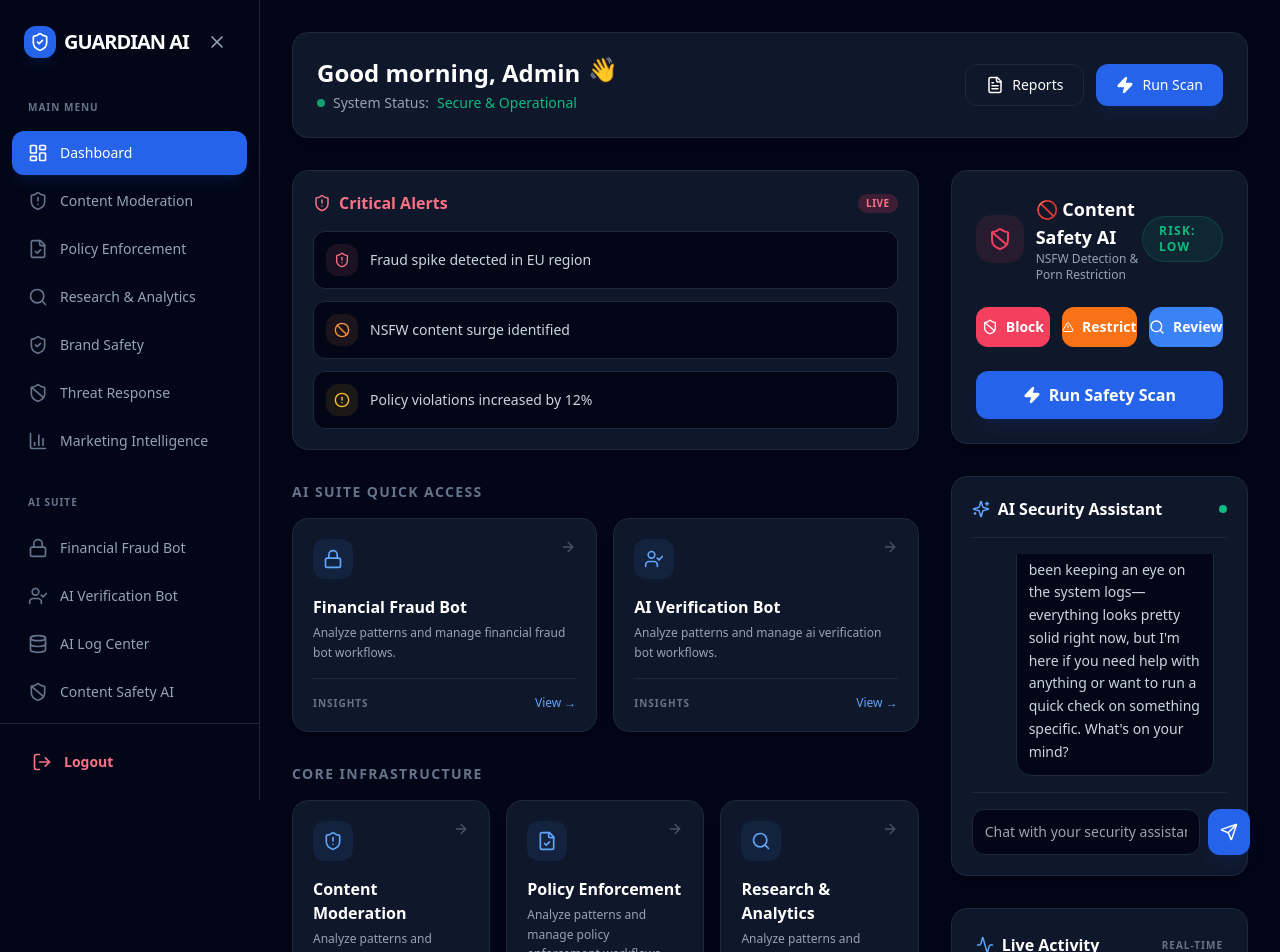
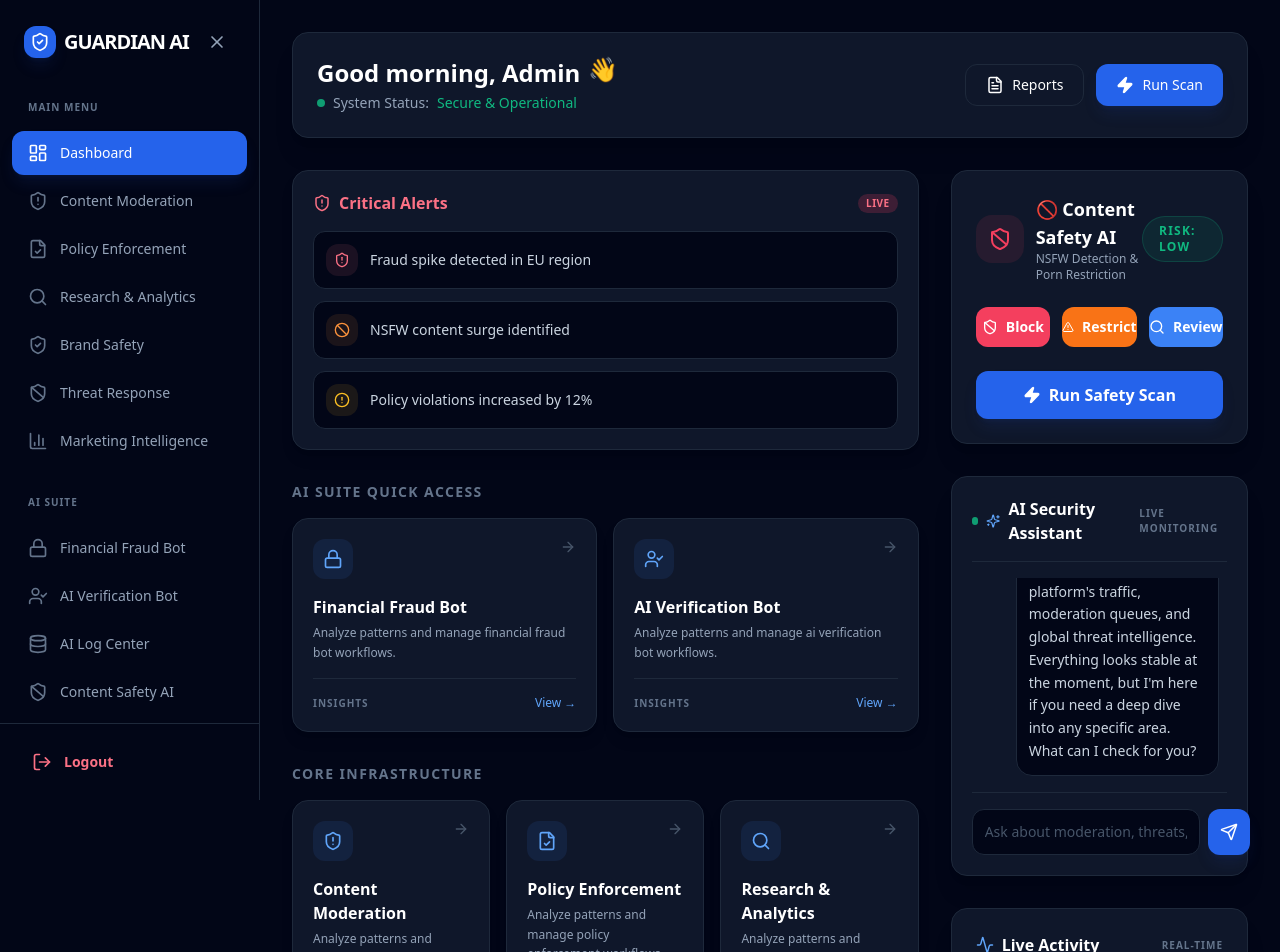
Before and after one commit to kunalchaudhary6006/guardian-ai, a React (Vite) app: page /dashboard in a window 1280 px wide. Shown: the top 952 px of the page. Built offline with nearby package versions, Linux system fonts and the light colour scheme.

Commit message:
[dyad] Enhancing AI assistant with real-time system monitoring logic - wrote 1 file(s)

```diff
--- a/src/components/AIChat.tsx
+++ b/src/components/AIChat.tsx
@@ -7,11 +7,20 @@ export default function AIChat() {
   const [messages, setMessages] = useState<any[]>([
     {
       role: "ai",
-      text: "Hey there! I'm your Guardian AI assistant. I've been keeping an eye on the system logs—everything looks pretty solid right now, but I'm here if you need help with anything or want to run a quick check on something specific. What's on your mind?"
+      text: "Hey! I'm Guardian AI. I'm currently monitoring your platform's traffic, moderation queues, and global threat intelligence. Everything looks stable at the moment, but I'm here if you need a deep dive into any specific area. What can I check for you?"
     }
   ]);
   const [input, setInput] = useState("");
   const scrollRef = useRef<HTMLDivElement>(null);
+
+  // Simulated "Live" System State
+  const [systemStats, setSystemStats] = useState({
+    pendingModeration: 12,
+    activeThreats: 2,
+    blockedIPs: 145,
+    lastScanTime: "2 minutes ago",
+    globalThreatLevel: "Elevated"
+  });
 
   useEffect(() => {
     if (scrollRef.current) {
@@ -19,26 +28,49 @@ export default function AIChat() {
     }
   }, [messages]);
 
+  // Periodically "update" stats to simulate live monitoring
+  useEffect(() => {
+    const interval = setInterval(() => {
+      setSystemStats(prev => ({
+        ...prev,
+        pendingModeration: prev.pendingModeration + (Math.random() > 0.7 ? 1 : 0),
+        activeThreats: Math.max(0, prev.activeThreats + (Math.random() > 0.9 ? 1 : -1))
+      }));
+    }, 10000);
+    return () => clearInterval(interval);
+  }, []);
+
   const getConversationalResponse = (userInput: string) => {
     const lowerInput = userInput.toLowerCase();
 
-    if (lowerInput.includes("hello") || lowerInput.includes("hi")) {
-      return "Hi! Hope you're having a smooth day. Is there anything security-related I can help you look into?";
+    if (lowerInput.includes("moderation") || lowerInput.includes("queue") || lowerInput.includes("flagged")) {
+      return `I'm seeing ${systemStats.pendingModeration} items currently waiting in the moderation queue. Most of them are low-risk, but there's one flagged for potential hate speech that you might want to look at soon. Should I open the moderation panel for you?`;
     }
 
-    if (lowerInput.includes("status") || lowerInput.includes("how is the system")) {
-      return "The system is looking healthy! I just finished a background scan and didn't find any major red flags. Traffic patterns are normal for this time of day.";
+    if (lowerInput.includes("threat") || lowerInput.includes("attack") || lowerInput.includes("security")) {
+      return `The global threat level is currently ${systemStats.globalThreatLevel}. I've blocked ${systemStats.blockedIPs} suspicious addresses in the last hour. There are ${systemStats.activeThreats} active investigations ongoing regarding brute-force attempts on the login endpoint.`;
     }
 
-    if (lowerInput.includes("threat") || lowerInput.includes("phishing") || lowerInput.includes("attack")) {
-      return "I'm actually seeing a slight uptick in suspicious login attempts from a few unfamiliar IPs. It's nothing to panic about yet, but it might be a good idea to double-check our rate-limiting policies just to be safe. Want me to show you the logs?";
+    if (lowerInput.includes("policy") || lowerInput.includes("rules")) {
+      return "Your safety policies are all active. The 'Hate Speech Detection' rule has been the most active today, triggering about 45 times. Everything seems to be filtering correctly according to your current configuration.";
     }
 
-    if (lowerInput.includes("help") || lowerInput.includes("what can you do")) {
-      return "I can help you analyze traffic logs, identify potential security risks, or even help you configure your moderation rules. Just let me know what you're working on!";
+    if (lowerInput.includes("status") || lowerInput.includes("how is everything")) {
+      return `Overall, the system is healthy. Last full scan was ${systemStats.lastScanTime}. We've got ${systemStats.pendingModeration} moderation tasks pending and ${systemStats.activeThreats} minor security anomalies being handled. Nothing critical that requires your immediate attention right now!`;
     }
 
-    return "That's interesting. From a security perspective, I'd say we should keep a close watch on how that impacts our user data. I'll keep monitoring the background processes and let you know if I spot anything unusual related to that.";
+    if (lowerInput.includes("who are you") || lowerInput.includes("help")) {
+      return "I'm your dedicated security co-pilot. I monitor your entire Guardian AI infrastructure in real-time. You can ask me about moderation backlogs, active security threats, policy performance, or just for a general system health check.";
+    }
+
+    const genericResponses = [
+      "I'll keep a close eye on that. My logs show that related processes are running within normal parameters for now.",
+      "That's a good point. I'm cross-referencing that with our historical threat data to see if there's a pattern we should be worried about.",
+      "I'm monitoring the background traffic for any spikes related to that. I'll alert you immediately if I see anything suspicious.",
+      "Understood. I've added that to my priority monitoring list for this session."
+    ];
+
+    return genericResponses[Math.floor(Math.random() * genericResponses.length)];
   };
 
   const send = () => {
@@ -57,16 +89,19 @@ export default function AIChat() {
           text: getConversationalResponse(currentInput),
         },
       ]);
-    }, 1000);
+    }, 800);
   };
 
   return (
     <div className="bg-[#0F172A] border border-[#1E293B] p-5 rounded-2xl h-[400px] flex flex-col shadow-xl">
       <div className="flex items-center justify-between mb-4 pb-4 border-b border-[#1E293B]">
-        <h3 className="text-white font-bold flex items-center gap-2">
-          <Sparkles className="text-blue-400" size={18} /> AI Security Assistant
-        </h3>
-        <span className="w-2 h-2 bg-emerald-500 rounded-full" />
+        <div className="flex items-center gap-2">
+          <div className="w-2 h-2 bg-emerald-500 rounded-full animate-pulse" />
+          <h3 className="text-white font-bold flex items-center gap-2">
+            <Sparkles className="text-blue-400" size={18} /> AI Security Assistant
+          </h3>
+        </div>
+        <span className="text-[10px] text-slate-500 font-bold uppercase tracking-widest">Live Monitoring</span>
       </div>
 
       <div ref={scrollRef} className="flex-1 overflow-y-auto space-y-4 pr-2 custom-scrollbar">
@@ -77,9 +112,9 @@ export default function AIChat() {
             }`}>
               {m.role === 'user' ? <User size={16} className="text-white" /> : <Bot size={16} className="text-blue-400" />}
             </div>
-            <div className={`max-w-[80%] p-3 rounded-2xl text-sm leading-relaxed ${
+            <div className={`max-w-[85%] p-3 rounded-2xl text-sm leading-relaxed ${
               m.role === 'user'
-                ? 'bg-blue-600 text-white rounded-tr-none'
+                ? 'bg-blue-600 text-white rounded-tr-none shadow-lg shadow-blue-900/20'
                 : 'bg-[#020617] border border-[#1E293B] text-slate-300 rounded-tl-none'
             }`}>
               {m.text}
@@ -93,12 +128,12 @@ export default function AIChat() {
           value={input}
           onChange={(e) => setInput(e.target.value)}
           onKeyPress={(e) => e.key === 'Enter' && send()}
-          placeholder="Chat with your security assistant..."
-          className="flex-1 bg-[#020617] border border-[#1E293B] text-white p-3 rounded-xl text-sm focus:outline-none focus:border-blue-500 transition-colors"
+          placeholder="Ask about moderation, threats, or system status..."
+          className="flex-1 bg-[#020617] border border-[#1E293B] text-white p-3 rounded-xl text-sm focus:outline-none focus:border-blue-500 transition-colors placeholder:text-slate-600"
         />
         <button
           onClick={send}
-          className="bg-blue-600 hover:bg-blue-700 text-white p-3 rounded-xl transition-all shadow-lg shadow-blue-900/20"
+          className="bg-blue-600 hover:bg-blue-700 text-white p-3 rounded-xl transition-all shadow-lg shadow-blue-900/20 active:scale-95"
         >
           <Send size={18} />
         </button>
```
